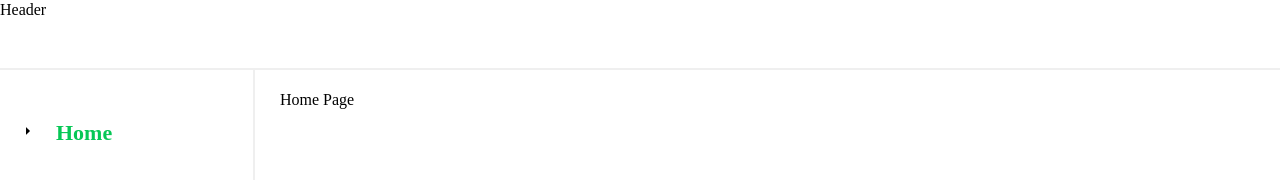
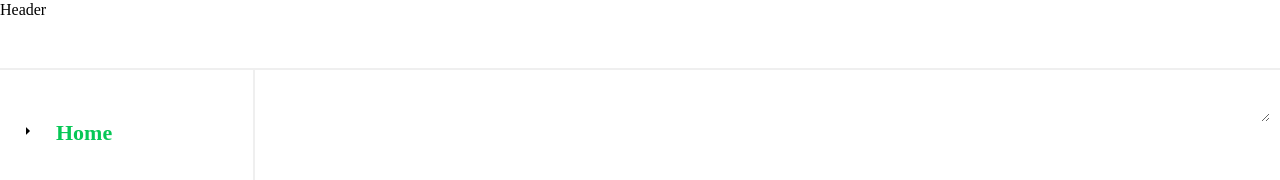
Before and after one commit to dongggggae/hyun-design-system, a Next.js app: page / in a window 1280 px wide. Shown: the top 180 px of the page. Built offline with nearby package versions, Linux system fonts and the light colour scheme.

Commit message:
Forms 작업 중

```diff
--- /dev/null
+++ b/app/_components/hds/Forms/FormsTextarea.tsx
@@ -0,0 +1,33 @@
+import { TextareaHTMLAttributes, forwardRef } from 'react';
+
+import classNames from '@utils/classNames';
+
+interface TextareaProps extends TextareaHTMLAttributes<HTMLTextAreaElement> {
+  id: string;
+  state?: '' | 'valid' | 'invalid';
+  placeholder?: string;
+  disabled?: boolean;
+  className?: string | undefined;
+}
+
+const FormsTextarea = forwardRef<HTMLTextAreaElement, TextareaProps>(
+  ({ id, state = '', placeholder, disabled, className, ...props }, ref) => {
+    const PREFIX = 'textarea';
+
+    return (
+      <div
+        className={classNames(
+          `${PREFIX}-wrap`,
+          state === 'valid' ? 'is-valid' : '',
+          state === 'invalid' ? 'is-invalid' : '',
+        )}
+      >
+        <textarea id={id} ref={ref} disabled={disabled} className={classNames(PREFIX,'form__control')} {...props} />
+      </div>
+    );
+  },
+);
+
+FormsTextarea.displayName = 'FormsTextarea';
+
+export default FormsTextarea;
--- a/app/_styles/_forms.scss
+++ b/app/_styles/_forms.scss
@@ -16,7 +16,8 @@
 
     .form__control {
       height: calc($input-height - $form-control-focus-border-width);
-      padding: calc($input-padding-y - 1px) calc($input-padding-y - 1px);
+      padding: calc($input-padding-y - 1px);
+      padding-right: $input-padding-y;
     }
   }
 
@@ -42,6 +43,11 @@
   &__addon {
     display: flex;
     align-items: center;
+    position: static;
+    height: 100%;
+    top: 0;
+    right: 0;
+    z-index: 3;
   }
 }
 
@@ -55,10 +61,12 @@
   border: none;
   border-radius: $form-control-border-radius;
   font-size: $form-control-font-size;
+  font-weight: 400;
   line-height: $form-control-text-line-height;
   color: $input-color;
   outline: none;
   z-index: $form-control-zindex;
+  appearance: none;
 }
 
 .form__select {
--- a/app/_styles/_variables.scss
+++ b/app/_styles/_variables.scss
@@ -356,9 +356,9 @@ $input-color: $gray800;
 $input-disabled-color: $gray400;
 $input-disabled-bg: $gray200;
 $input-disabled-border-color: $gray400;
-$form-control-padding-right: 8px;
+$form-control-padding-right: 16px;
 $form-control-font-size: 14px;
-$form-control-text-line-height: 22px;
+$form-control-text-line-height: 20px;
 $form-control-zindex: $zindex-focused;
 $form-control-border-width: 1px;
 $form-control-border-color: $gray400;
@@ -426,6 +426,15 @@
 $form-select-disabled-bg: $input-disabled-bg;
 $form-select-disabled-border-color: $form-select-disabled-bg;
 $form-select-disabled-color: $input-disabled-color;
+
+$form-textarea-padding-x: 16px;
+$form-textarea-padding-y: 16px;
+
+$scrollbar-width: 8px;
+$scrollbar-track-bg: transparent;
+$scrollbar-thumb-bg: $gray700;
+$scrollbar-thumb-border-width: 0px;
+$scrollbar-thumb-border-radius: 8px;
 
 // Icon
 $icon-size: 20px;
--- a/app/page.tsx
+++ b/app/page.tsx
@@ -1,7 +1,13 @@
 import React from 'react';
 
+import FormsTextarea from '@components/Forms/FormsTextarea';
+
 const Home = () => {
-  return <div className="docs">Home Page</div>;
+  return (
+    <div className="docs">
+      <FormsTextarea id="test" className="form__control" />
+    </div>
+  );
 };
 
 export default Home;
```
